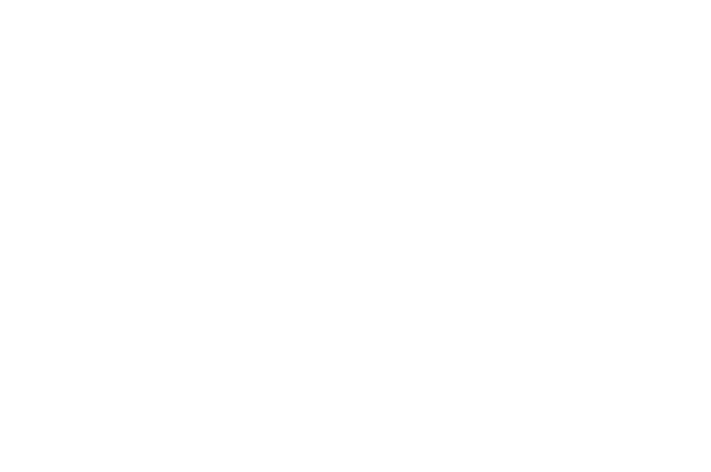
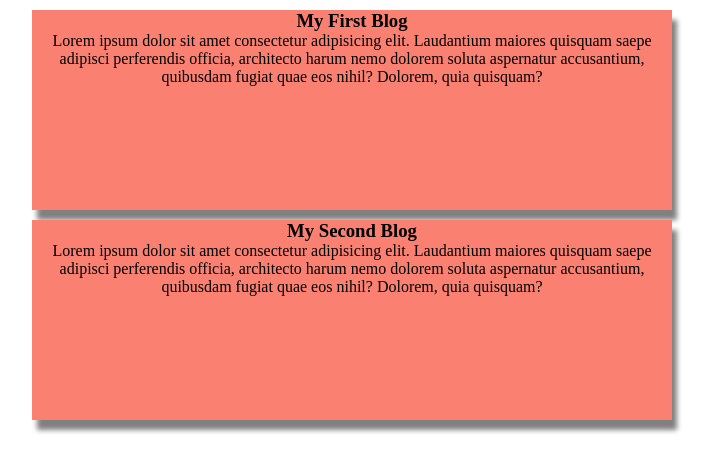
Before and after one commit to MaowaRisa/web8_repo, a plain HTML site: page index.html in a window 1280 px wide. Shown: the whole page, without its empty margins (288-999 px from the left). Drawn offline with Linux system fonts and the light colour scheme.

Commit message:
Some styles

```diff
--- a/index.html
+++ b/index.html
@@ -4,8 +4,16 @@
     <meta charset="UTF-8">
     <meta name="viewport" content="width=device-width, initial-scale=1.0">
     <title>Web8</title>
+    <link rel="stylesheet" href="styles/style.css">
 </head>
 <body>
-
+    <div>
+        <h3>My First Blog</h3>
+        <p>Lorem ipsum dolor sit amet consectetur adipisicing elit. Laudantium maiores quisquam saepe adipisci perferendis officia, architecto harum nemo dolorem soluta aspernatur accusantium, quibusdam fugiat quae eos nihil? Dolorem, quia quisquam?</p>
+    </div>
+    <div>
+        <h3>My Second Blog</h3>
+        <p>Lorem ipsum dolor sit amet consectetur adipisicing elit. Laudantium maiores quisquam saepe adipisci perferendis officia, architecto harum nemo dolorem soluta aspernatur accusantium, quibusdam fugiat quae eos nihil? Dolorem, quia quisquam?</p>
+    </div>
 </body>
 </html>
--- /dev/null
+++ b/styles/style.css
@@ -0,0 +1,13 @@
+*{
+    margin: 0;
+    padding: 0;
+    box-sizing: border-box;
+}
+div{
+    width: 50%;
+    height: 200px;
+    background-color: salmon;
+    box-shadow: 5px 10px 5px gray;
+    margin: 10px auto;
+    text-align: center;
+}
```
Also changed, not shown: styles/style.min.css (added), 1 other file.
